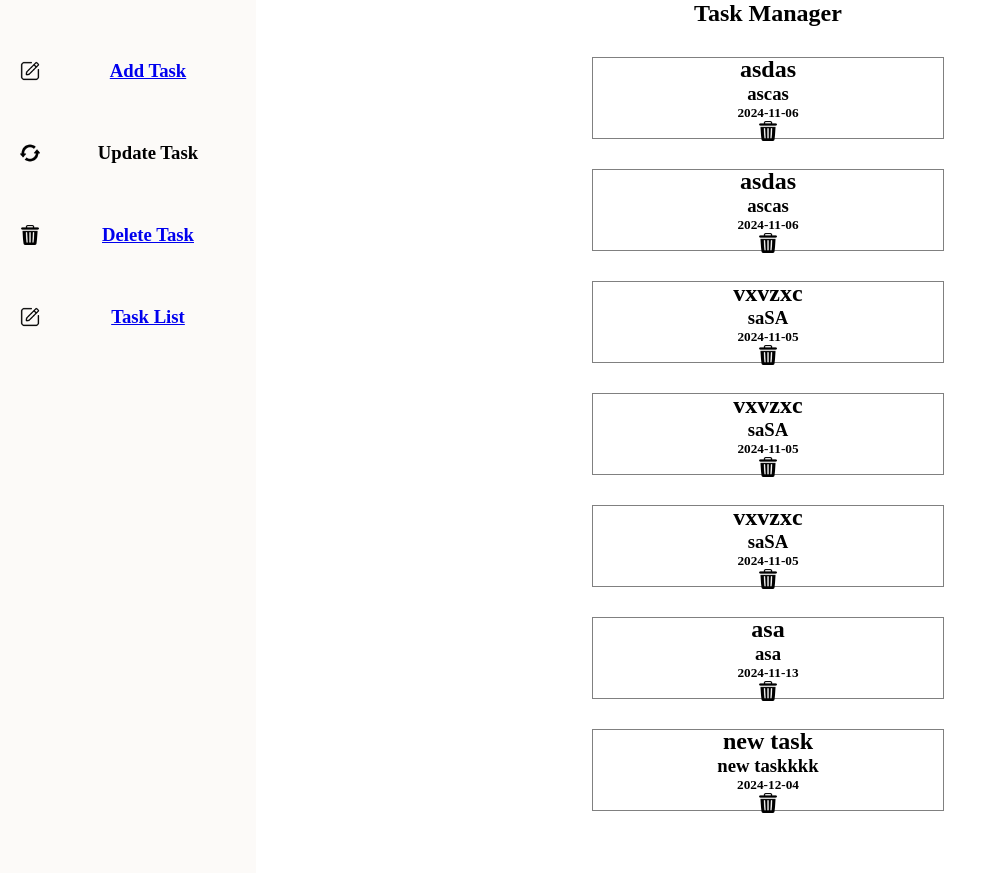
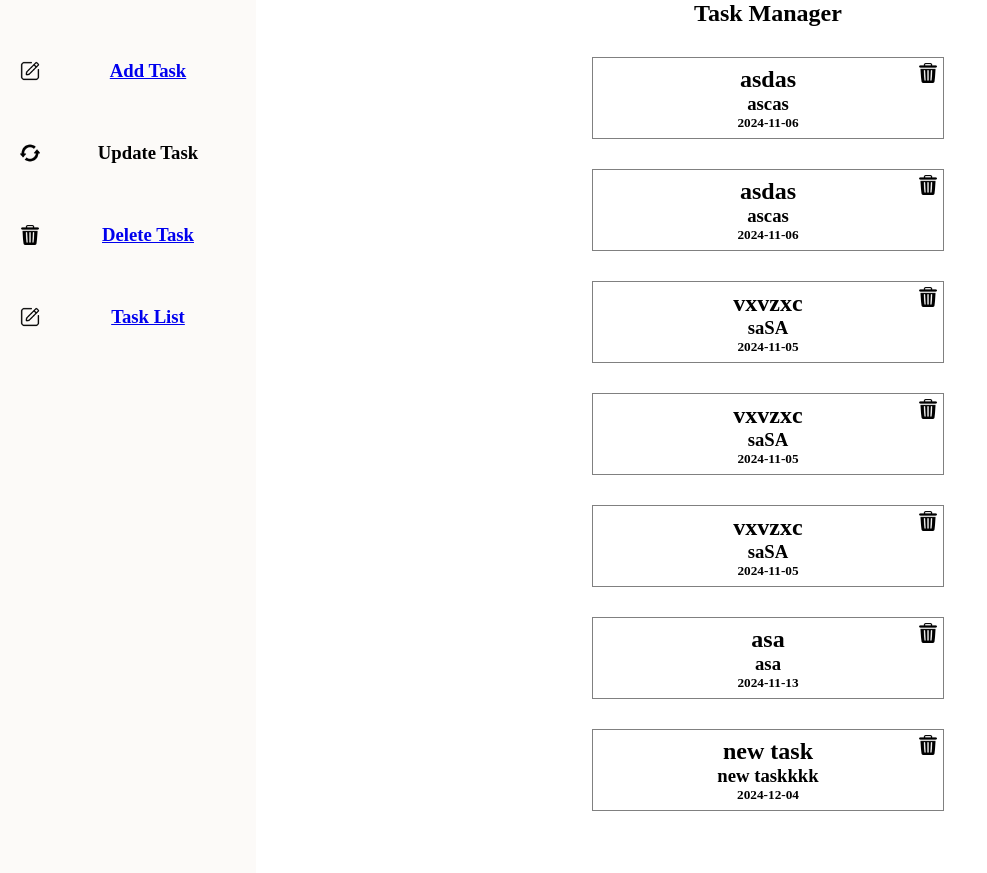
Before and after one commit to Ashok41-dev/TaskManager, a Flask app: page /deletetask in a window 1280 px wide. Shown: the whole page, without its empty margins (0-987 px from the left). Run offline with Flask 3, Linux system fonts and the light colour scheme; data comes from the database, SQL or seed files in the repository.

Commit message:
deletebuttonstylng

```diff
--- a/TaskManager/static/css/index.css
+++ b/TaskManager/static/css/index.css
@@ -76,6 +76,7 @@ h1{
     justify-content: center;
     align-items: center;
     flex-direction: column;
+    position: relative;
 }
 .taskmanager
 {
@@ -86,3 +87,9 @@ h1{
     flex-direction: column;
     height: auto;
 }
+.tasklist img
+{
+    position: absolute;
+    top: 5px;
+    right: 5px
+}
```
